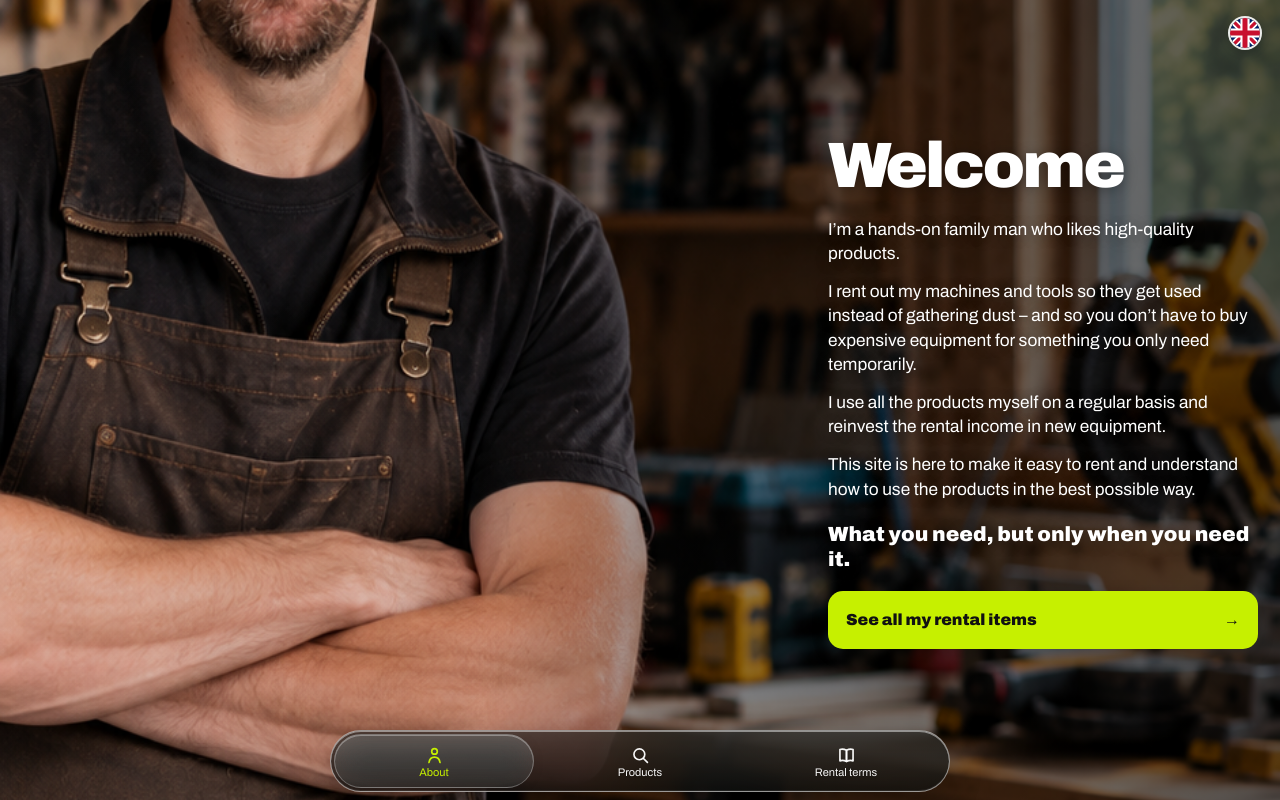
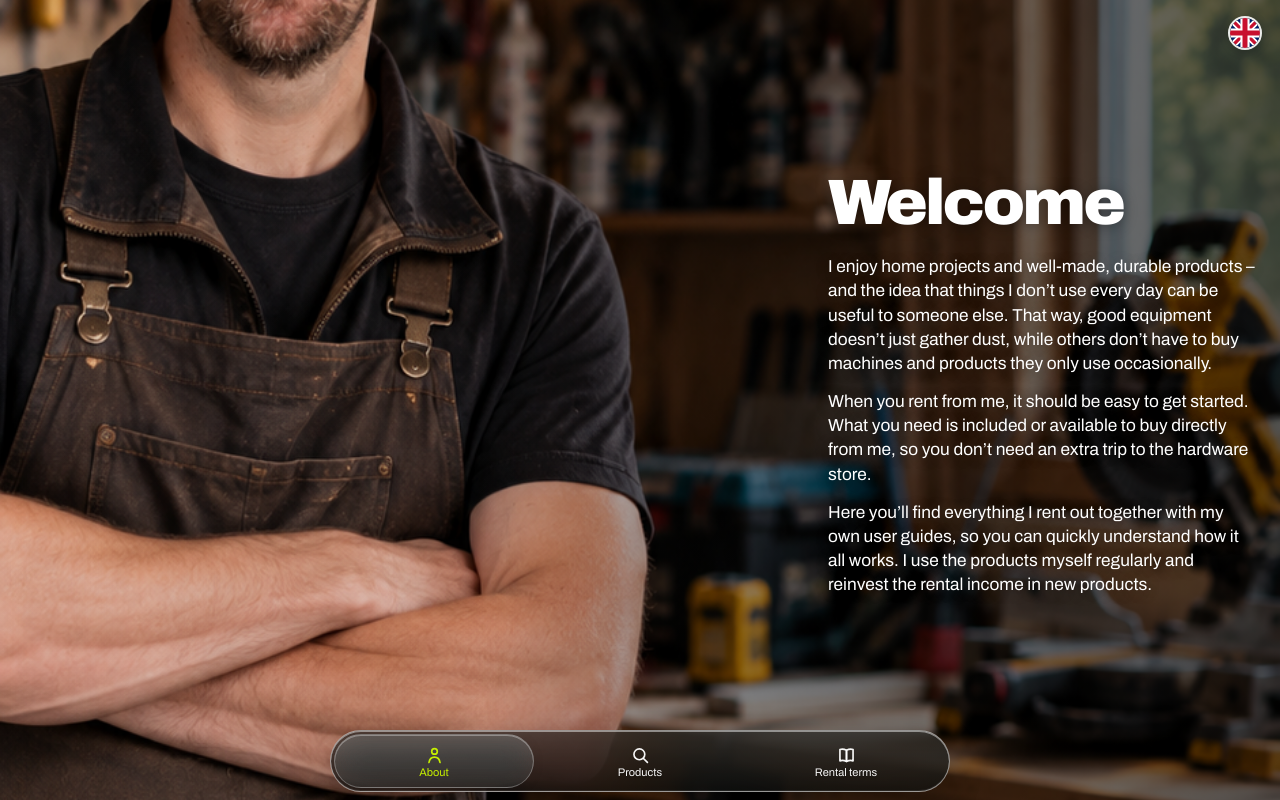
Before and after one commit to peralmkvist/hyrbart-webapp, a Next.js app in the folder hyrbart-webapp/: page /en in a window 1280 px wide. Built offline with nearby package versions, Linux system fonts and the light colour scheme.

Commit message:
Update about page copy and remove CTA

```diff
--- a/hyrbart-webapp/app/[locale]/page.tsx
+++ b/hyrbart-webapp/app/[locale]/page.tsx
@@ -1,4 +1,3 @@
-import Link from 'next/link';
 import styles from './page.module.css';
 
 export default async function AboutPage({
@@ -19,38 +18,21 @@ export default async function AboutPage({
 
           <p>
             {en
-              ? 'I’m a hands-on family man who likes high-quality products.'
-              : 'Jag är en händig familjefar som gillar produkter med hög kvalitet.'}
+              ? 'I enjoy home projects and well-made, durable products – and the idea that things I don’t use every day can be useful to someone else. That way, good equipment doesn’t just gather dust, while others don’t have to buy machines and products they only use occasionally.'
+              : 'Jag gillar hemmaprojekt och bra, hållbara prylar – och tanken på att saker jag inte använder varje dag kan komma till nytta hos någon annan. Då slipper bra saker samla damm, samtidigt som andra inte behöver köpa maskiner och prylar som bara används någon gång ibland.'}
           </p>
 
           <p>
             {en
-              ? 'I rent out my machines and tools so they get used instead of gathering dust – and so you don’t have to buy expensive equipment for something you only need temporarily.'
-              : 'Jag hyr ut mina maskiner och verktyg för att de ska användas istället för att samla damm – och för att du som behöver dem inte ska behöva köpa dyra maskiner för en tillfällig användning.'}
+              ? 'When you rent from me, it should be easy to get started. What you need is included or available to buy directly from me, so you don’t need an extra trip to the hardware store.'
+              : 'När du hyr av mig ska det vara enkelt att komma igång. Det du behöver finns med eller går att köpa till direkt av mig, så att du slipper en extra tur till byggvaruhuset.'}
           </p>
 
           <p>
             {en
-              ? 'I use all the products myself on a regular basis and reinvest the rental income in new equipment.'
-              : 'Jag använder regelbundet alla produkter och återinvesterar intäkterna från uthyrningen i nya produkter.'}
+              ? 'Here you’ll find everything I rent out together with my own user guides, so you can quickly understand how it all works. I use the products myself regularly and reinvest the rental income in new products.'
+              : 'Här hittar du alla produkter jag hyr ut tillsammans med mina egna användarguider, så att du snabbt förstår hur allt fungerar. Jag använder själv produkterna regelbundet och återinvesterar intäkterna från uthyrningen i nya produkter.'}
           </p>
-
-          <p>
-            {en
-              ? 'This site is here to make it easy to rent and understand how to use the products in the best possible way.'
-              : 'Den här sidan är till för att göra det enkelt att hyra och förstå hur man använder produkterna på bästa sätt.'}
-          </p>
-
-          <p className={styles.statement}>
-            {en
-              ? 'What you need, but only when you need it.'
-              : 'Det du behöver, men bara när du behöver det.'}
-          </p>
-
-          <Link href={`/${locale}/produkter`} className={styles.cta}>
-            <span>{en ? 'See all my rental items' : 'Se alla mina hyresobjekt'}</span>
-            <span aria-hidden="true">→</span>
-          </Link>
         </div>
       </section>
     </div>
```
